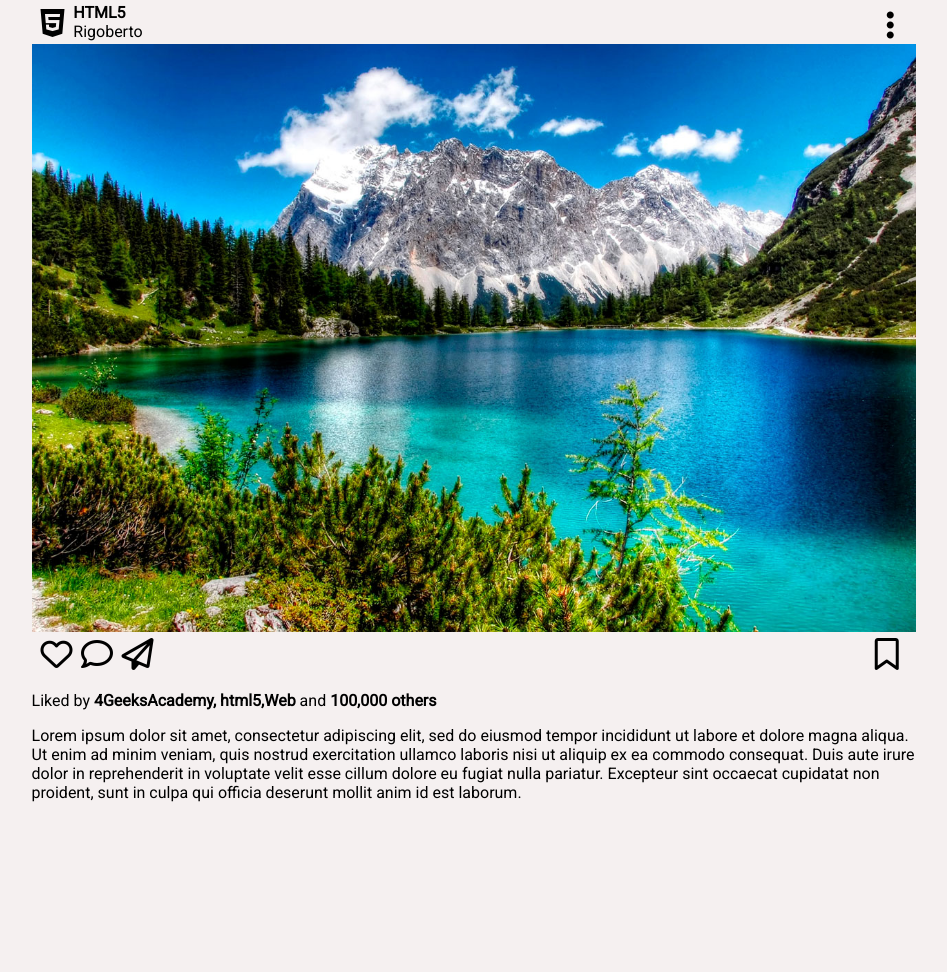
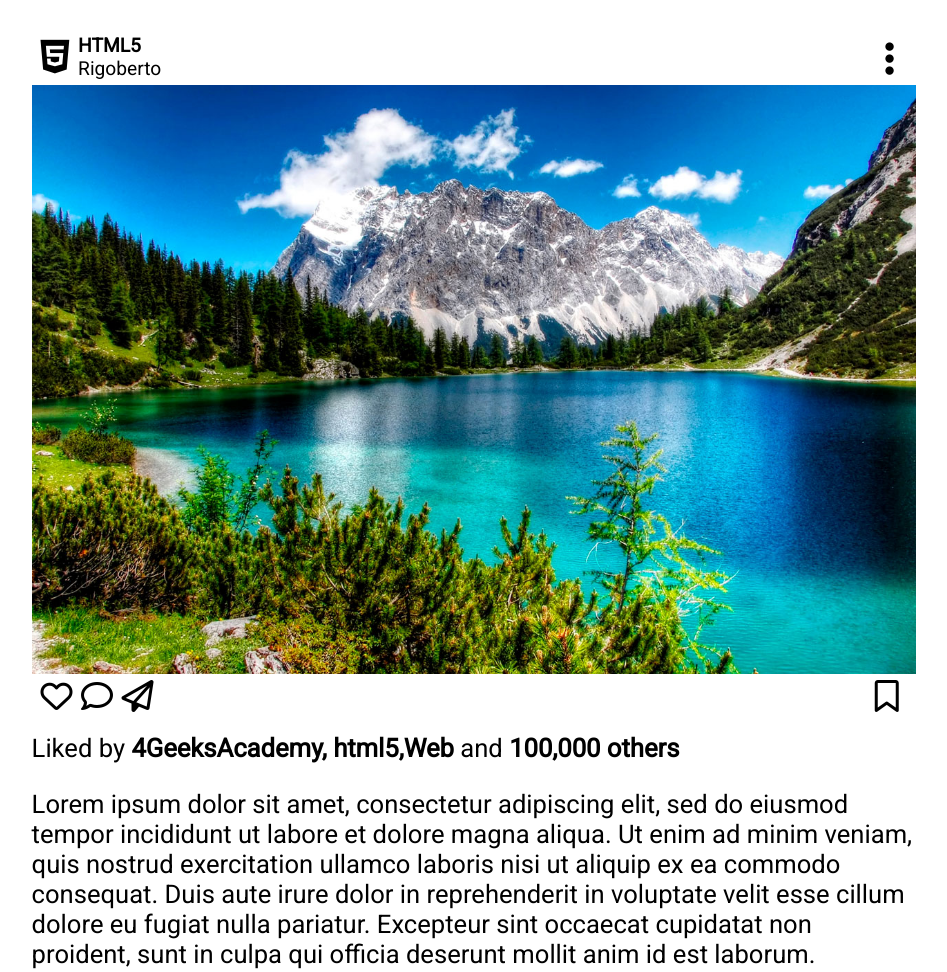
Before and after one commit to 4GeeksAcademy/LeireMartinIG, a plain HTML site: page index.html in a window 1280 px wide. Shown: the whole page, without its empty margins (166-1113 px from the left). Before the commit the page ends 818 px from the top, so only its background shows below. Drawn offline with Linux system fonts and the light colour scheme.

Commit message:
terminado

```diff
--- a/index.html
+++ b/index.html
@@ -1,35 +1,41 @@
 <!DOCTYPE html>
 <html lang="en">
+
 <head>
     <meta charset="Roboto">
+    <meta name="viewport" content="width=device-width, initial-scale=1.0">
     <link rel="preconnect" href="https://fonts.googleapis.com">
     <link rel="preconnect" href="https://fonts.gstatic.com" crossorigin>
     <link href="https://fonts.googleapis.com/css2?family=Roboto&display=swap" rel="stylesheet">
-    <link rel="stylesheet" href="https://cdn.jsdelivr.net/npm/@fortawesome/fontawesome-free@6.2.1/css/fontawesome.min.css" integrity="sha384-QYIZto+st3yW+o8+5OHfT6S482Zsvz2WfOzpFSXMF9zqeLcFV0/wlZpMtyFcZALm" crossorigin="anonymous">
-    <link rel="stylesheet" href="https://cdnjs.cloudflare.com/ajax/libs/font-awesome/6.4.2/css/all.min.css" integrity="sha512-z3gLpd7yknf1YoNbCzqRKc4qyor8gaKU1qmn+CShxbuBusANI9QpRohGBreCFkKxLhei6S9CQXFEbbKuqLg0DA==" crossorigin="anonymous" referrerpolicy="no-referrer" />
+    <link rel="stylesheet"
+        href="https://cdn.jsdelivr.net/npm/@fortawesome/fontawesome-free@6.2.1/css/fontawesome.min.css"
+        integrity="sha384-QYIZto+st3yW+o8+5OHfT6S482Zsvz2WfOzpFSXMF9zqeLcFV0/wlZpMtyFcZALm" crossorigin="anonymous">
+    <link rel="stylesheet" href="https://cdnjs.cloudflare.com/ajax/libs/font-awesome/6.4.2/css/all.min.css"
+        integrity="sha512-z3gLpd7yknf1YoNbCzqRKc4qyor8gaKU1qmn+CShxbuBusANI9QpRohGBreCFkKxLhei6S9CQXFEbbKuqLg0DA=="
+        crossorigin="anonymous" referrerpolicy="no-referrer" />
     <link rel="stylesheet" type="text/css" href="styles.css">
     <title>Instagram</title>
 </head>
+
 <body>
     <div class="post">
         <div class="post-header">
             <div class="icon">
-                <i class="fa-brands fa-html5"></i></div>
+                <i class="fa-brands fa-html5"></i>
+            </div>
             <div class="user">
                 <h4>HTML5</h4>
                 <p>Rigoberto</p>
             </div>
             <div class="options">
                 <i class="menu fa-solid fa-ellipsis-vertical"></i>
-                </div>
+            </div>
         </div>
         <div class="post-image">
-            <img
-                src="fotoIG.jpg"
-                alt="paisaje de un lago con árboles alrededor y una montaña al fondo">
+            <img src="fotoIG.jpg" alt="paisaje de un lago con árboles alrededor y una montaña al fondo">
         </div>
         <div class="post-body">
-             <div class="post-icons">
+            <div class="post-icons">
                 <div class="love"> <i class="icon-left fa-regular fa-heart"></i></div>
                 <div class="comment"> <i class="icon-left fa-regular fa-comment"></i></div>
                 <div class="share"> <i class="icon-left fa-regular fa-paper-plane"></i></div>
@@ -37,7 +43,11 @@
             </div>
             <div class="footer">
                 <p class="likes">Liked by <b>4GeeksAcademy, html5,Web</b> and <b>100,000 others</b></p>
-                <p>Lorem ipsum dolor sit amet, consectetur adipiscing elit, sed do eiusmod tempor incididunt ut labore et dolore magna aliqua. Ut enim ad minim veniam, quis nostrud exercitation ullamco laboris nisi ut aliquip ex ea commodo consequat. Duis aute irure dolor in reprehenderit in voluptate velit esse cillum dolore eu fugiat nulla pariatur. Excepteur sint occaecat cupidatat non proident, sunt in culpa qui officia deserunt mollit anim id est laborum.</p>
+                <p>Lorem ipsum dolor sit amet, consectetur adipiscing elit, sed do eiusmod tempor incididunt ut labore
+                    et dolore magna aliqua. Ut enim ad minim veniam, quis nostrud exercitation ullamco laboris nisi ut
+                    aliquip ex ea commodo consequat. Duis aute irure dolor in reprehenderit in voluptate velit esse
+                    cillum dolore eu fugiat nulla pariatur. Excepteur sint occaecat cupidatat non proident, sunt in
+                    culpa qui officia deserunt mollit anim id est laborum.</p>
             </div>
         </div>
     </div>
--- a/styles.css
+++ b/styles.css
@@ -2,10 +2,9 @@ body, html {
     font-family: 'Roboto', sans-serif;
     display: flex;
     flex-direction: column;
-    height: 100vh;
-    background: rgb(245, 240, 240);
+    background:white;
     align-items: center;
-    justify-content: center;
+
 }
 
 
@@ -32,7 +31,7 @@ body, html {
 }
 
 .icon {
-    font-size: xx-large;
+    font-size: 3vw;
     margin-right: 5px;
     margin-top: 0;
     margin-bottom: -2.5%;
@@ -42,7 +41,8 @@ body, html {
 
 .user {
     text-align: left;
-    margin-bottom: -1.5%
+    margin-bottom: -1.5%;
+    font-size: 1.5vw;
 }
 h4 {
     margin-bottom: 0;
@@ -54,7 +54,7 @@ p {
 .options {
     text-align: right;
     flex-grow: 2;
-    font-size: xx-large;
+    font-size: 3vw;
     margin-bottom: -3%;
     margin-right:2.5%;
 
@@ -74,7 +74,7 @@ p {
 
 .post-icons {
     display:flex;
-    font-size: xx-large;
+    font-size: 2.5vw;
     margin-left: 1%;
     margin-right: 2%;
     margin-bottom:2%;
@@ -95,3 +95,7 @@ p {
     margin-top: 0;
     margin-bottom: 0;
 }
+
+.footer p {
+    font-size: 2vw;
+}
```
